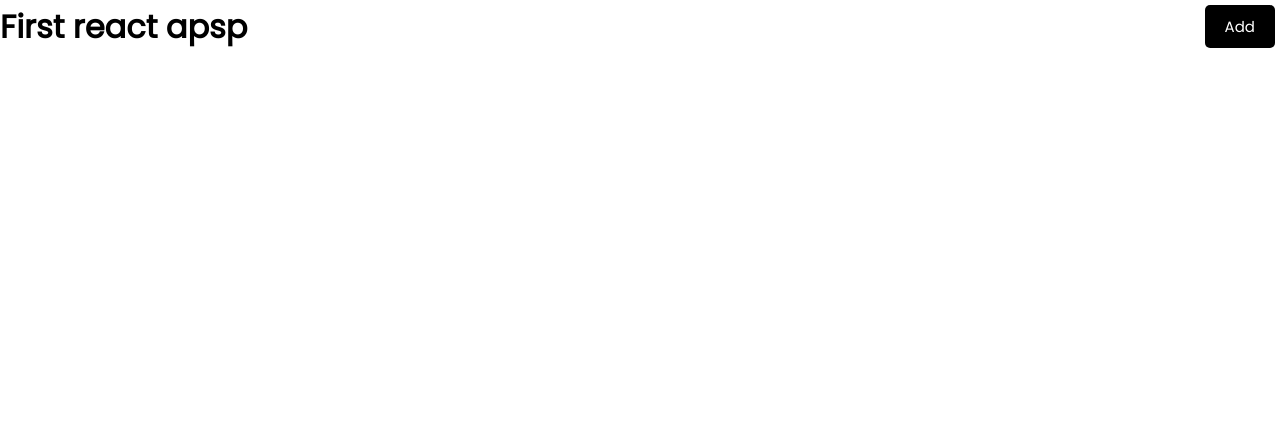
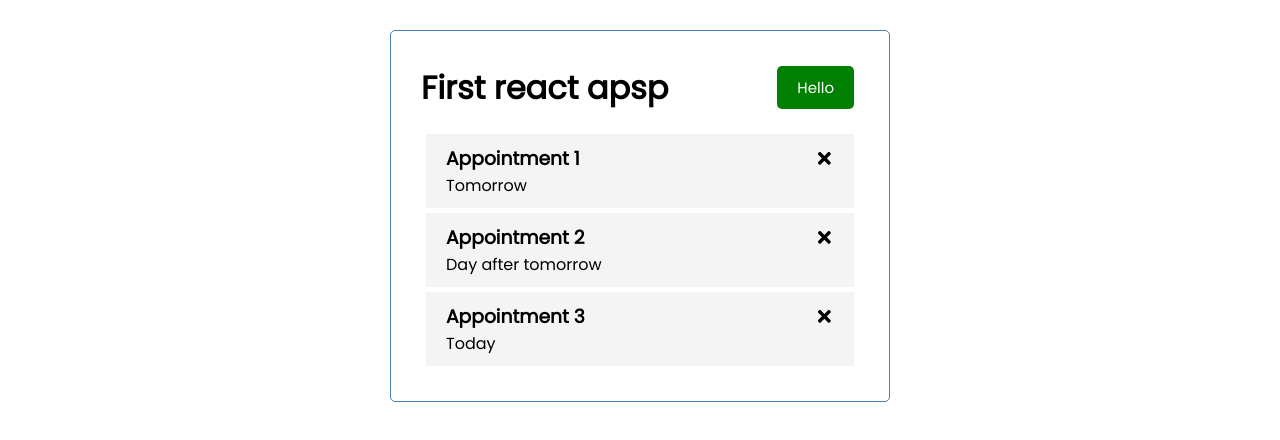
Before and after one commit to rich-ter/react-task-tracker, a React (Create React App) app: page / in a window 1280 px wide. Shown: the top 440 px of the page. Built offline with nearby package versions, Linux system fonts and the light colour scheme.

Commit message:
commit on master

```diff
--- a/package.json
+++ b/package.json
@@ -8,6 +8,7 @@
     "@testing-library/user-event": "^13.5.0",
     "react": "^18.1.0",
     "react-dom": "^18.1.0",
+    "react-icons": "^4.4.0",
     "react-scripts": "5.0.1",
     "web-vitals": "^2.1.4"
   },
--- a/src/App.js
+++ b/src/App.js
@@ -1,11 +1,33 @@
+import {useState} from 'react'
 import Header from './components/Header'
+import Tasks from './components/Tasks'
 
 function App() {
-
+  const [tasks, setTasks] = useState([
+    {
+        id: 1,
+        text: 'Appointment 1',
+        day: 'Tomorrow',
+        reminder: true,
+    },
+    {
+        id: 2,
+        text: 'Appointment 2',
+        day: 'Day after tomorrow',
+        reminder: true,
+    },
+    {
+        id: 3,
+        text: 'Appointment 3',
+        day: 'Today',
+        reminder: false,
+    }
+])
 
   return (
-    <div className="App">
+    <div className="container">
       <Header/>
+      <Tasks tasks={tasks}/>
     </div>
   );
 }
--- a/src/components/Button.js
+++ b/src/components/Button.js
@@ -0,0 +1,13 @@
+const Button = ({color, text, onClick}) => {
+  return (
+  <button
+  onClick={onClick}
+  style={{backgroundColor: color}}
+  className='btn'
+  >
+    {text}
+  </button>
+  )
+}
+
+export default Button
--- a/src/components/Header.js
+++ b/src/components/Header.js
@@ -1,10 +1,15 @@
 import PropTypes from 'prop-types'
+import Button from './Button'
 
 const Header = ({title}) => {
+    const onClick = () => {
+        console.log('Click')
+    }
+
   return (
     <header className='header'>
       <h1> {title}</h1>
-      <button className='btn'>Add</button>
+      <Button color='green' text='Hello' onClick={onClick}/ >
     </header>
   )
 }
--- /dev/null
+++ b/src/components/Task.js
@@ -0,0 +1,12 @@
+import {FaTimes} from 'react-icons/fa'
+
+const Task = ({task}) => {
+  return (
+    <div className="task">
+      <h3>{task.text} <FaTimes/></h3>
+      <p> {task.day}</p>
+    </div>
+  )
+}
+
+export default Task
--- /dev/null
+++ b/src/components/Tasks.js
@@ -0,0 +1,15 @@
+import Task from './Task'
+
+
+
+const Tasks = ({tasks}) => {
+  return (
+    <>
+        {tasks.map((task) => (
+        <Task key={task.id} task={task}/>
+        ))}
+    </>
+  )
+}
+
+export default Tasks
```
Also changed, not shown: 1 other file (tests, documents, lock files or other folders).
